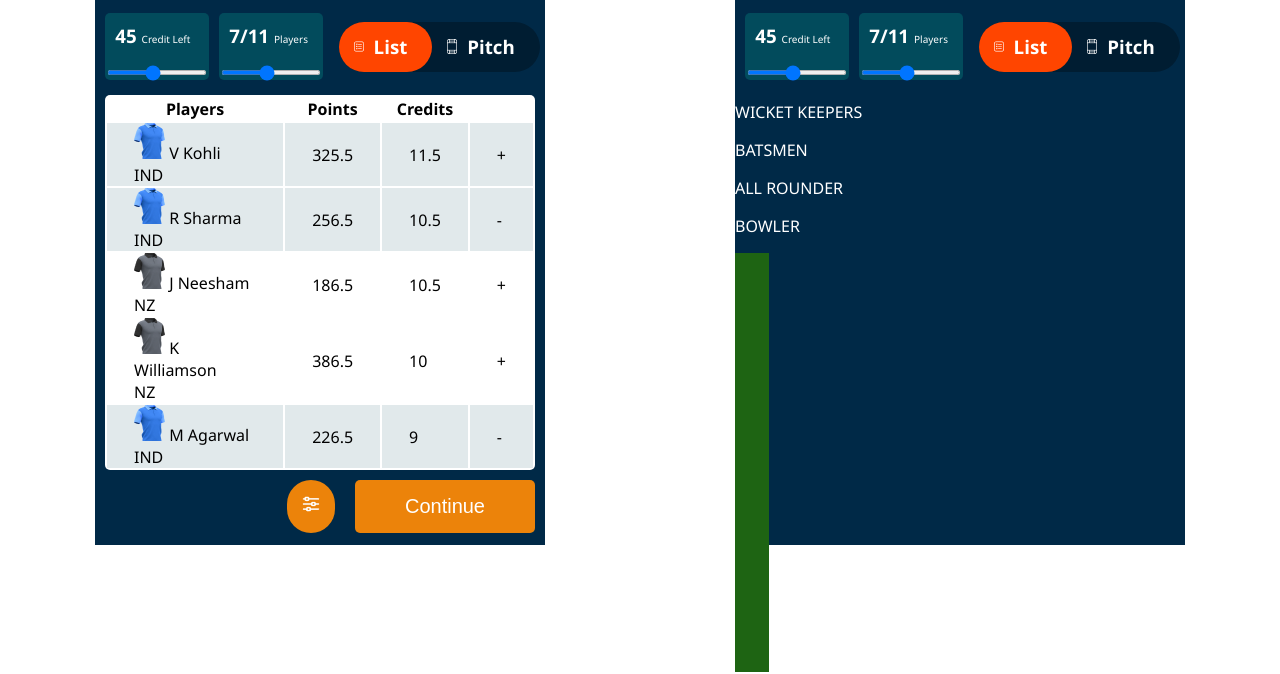
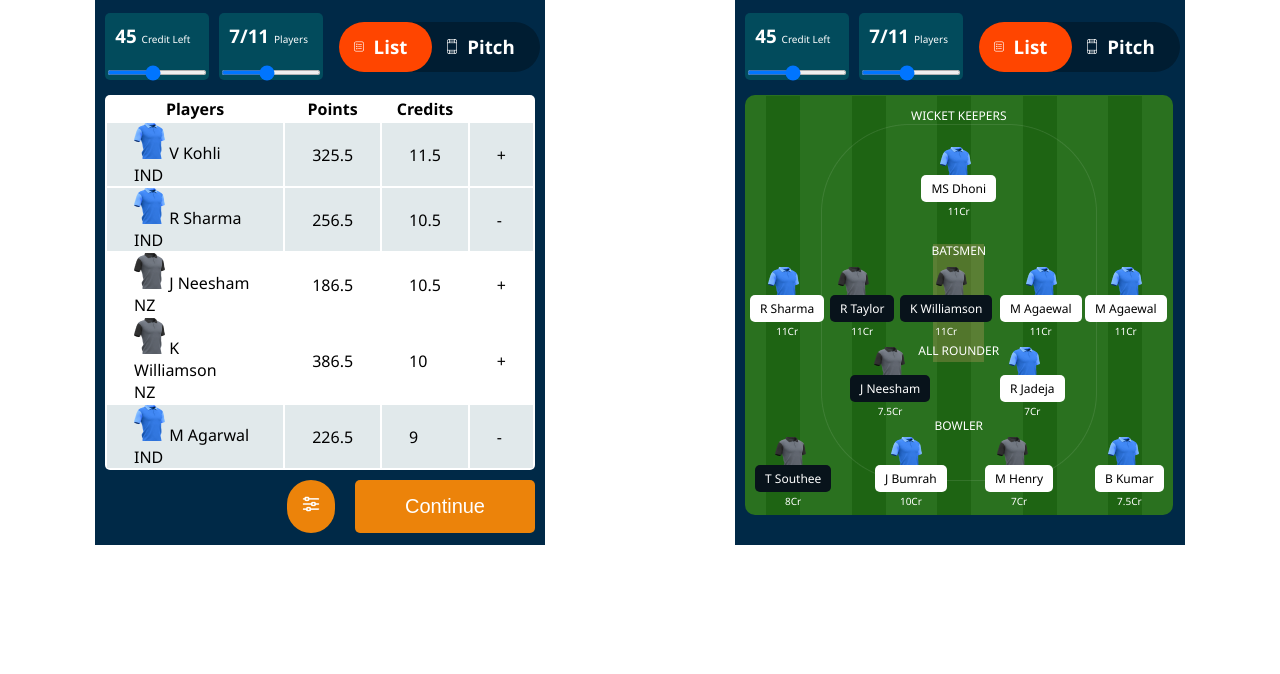
Before and after one commit to NekkantiDinesh/SportZ, a plain HTML site: page index.html in a window 1280 px wide. Shown: the part 165-839 px from the top of the page. After the commit the page ends 800 px from the top, so only its background shows below. Drawn offline with nearby package versions, Linux system fonts and the light colour scheme; files that its build step writes are made by us from their sources.

Commit message:
Update style.scss

```diff
--- a/style.scss
+++ b/style.scss
@@ -5,6 +5,9 @@ $background-color_1: orangered;
 $background-color_2: #0000004D;
 $background-color_3: #002947;
 $background-color_4: #ec830a;
+$background-color_5: #2A711F;
+$background-color_6: white;
+$background-color_7: #08131B;
 
 body {
 	padding: 0px;
@@ -163,3 +166,252 @@ tr {
 		padding: 0px 27px;
 	}
 }
+.greenField {
+	position: relative;
+	margin: 10px;
+	display: flex;
+	justify-content: center;
+	align-items: center;
+	width: 95%;
+	height: 60%;
+	background-color: $background-color_5;
+	border-radius: 10px;
+	z-index: 0;
+}
+.strip1 {
+	position: absolute;
+	left: 5%;
+	z-index: -1;
+	top: 1px;
+}
+.strip2 {
+	position: absolute;
+	left: 25%;
+	z-index: -1;
+	top: 1px;
+}
+.strip3 {
+	position: absolute;
+	left: 45%;
+	z-index: -1;
+	top: 1px;
+}
+.strip4 {
+	position: absolute;
+	left: 65%;
+	z-index: -1;
+	top: 1px;
+}
+.strip5 {
+	position: absolute;
+	left: 85%;
+	z-index: -1;
+	top: 1px;
+}
+.boundary {
+	position: absolute;
+}
+.wicketKeepers {
+	position: absolute;
+	font-size: 12px;
+	top: 0;
+}
+.batsmen {
+	position: absolute;
+	font-size: 12px;
+	top: 135px;
+}
+.allRounder {
+	position: absolute;
+	top: 235px;
+	font-size: 12px;
+}
+.bowler {
+	position: absolute;
+	top: 310px;
+	font-size: 12px;
+}
+.cricketpitch {
+	position: absolute;
+	z-index: -1;
+	opacity: 0.3;
+}
+.stump {
+	position: absolute;
+	top: 35.5%;
+	opacity: 0.3;
+}
+.bowling {
+	position: absolute;
+	top: 58%;
+	opacity: 0.3;
+}
+.dhoni {
+	img {
+		&::after {
+			position: absolute;
+			content: "c";
+			font-size: 20px;
+			background-color: $background-color_4;
+			padding: 20px;
+			z-index: 2;
+			top: 0;
+		}
+		position: absolute;
+		top: -38px;
+		z-index: -1;
+		right: 25px;
+	}
+	position: absolute;
+	text-align: center;
+	top: 90px;
+}
+.sharma {
+	img {
+		position: absolute;
+		top: -38px;
+		z-index: -1;
+		right: 25px;
+	}
+	position: absolute;
+	text-align: center;
+	top: 210px;
+	left: 5px;
+}
+.taylor {
+	img {
+		position: absolute;
+		top: -38px;
+		z-index: -1;
+		right: 25px;
+	}
+	position: absolute;
+	text-align: center;
+	top: 210px;
+	left: 85px;
+}
+.williamson {
+	img {
+		position: absolute;
+		top: -38px;
+		z-index: -1;
+		right: 25px;
+	}
+	position: absolute;
+	text-align: center;
+	top: 210px;
+	left: 155px;
+}
+.agarwal1 {
+	img {
+		position: absolute;
+		top: -38px;
+		z-index: -1;
+		right: 25px;
+	}
+	position: absolute;
+	text-align: center;
+	top: 210px;
+	left: 255px;
+}
+.agarwal2 {
+	img {
+		position: absolute;
+		top: -38px;
+		z-index: -1;
+		right: 25px;
+	}
+	position: absolute;
+	text-align: center;
+	top: 210px;
+	left: 340px;
+}
+.neesham {
+	img {
+		position: absolute;
+		top: -38px;
+		z-index: -1;
+		right: 25px;
+	}
+	position: absolute;
+	text-align: center;
+	top: 290px;
+	left: 105px;
+}
+.jadeja {
+	img {
+		position: absolute;
+		top: -38px;
+		z-index: -1;
+		right: 25px;
+	}
+	position: absolute;
+	text-align: center;
+	top: 290px;
+	left: 255px;
+}
+.southee {
+	img {
+		position: absolute;
+		top: -38px;
+		z-index: -1;
+		right: 25px;
+	}
+	position: absolute;
+	text-align: center;
+	top: 380px;
+	left: 10px;
+}
+.bumrah {
+	img {
+		position: absolute;
+		top: -38px;
+		z-index: -1;
+		right: 25px;
+	}
+	position: absolute;
+	text-align: center;
+	top: 380px;
+	left: 130px;
+}
+.henry {
+	img {
+		position: absolute;
+		top: -38px;
+		z-index: -1;
+		right: 25px;
+	}
+	position: absolute;
+	text-align: center;
+	top: 380px;
+	left: 240px;
+}
+.kumar {
+	img {
+		position: absolute;
+		top: -38px;
+		z-index: -1;
+		right: 25px;
+	}
+	position: absolute;
+	text-align: center;
+	top: 380px;
+	left: 350px;
+}
+.nameBg {
+	background-color: $background-color_6;
+	color: $color_2;
+	border-radius: 5px;
+	padding: 5px 10px;
+	font-size: 12px;
+	margin-top: -10px;
+	z-index: 5;
+}
+.blackBg {
+	background-color: $background-color_7;
+	color: $color_1;
+}
+.cost {
+	margin-top: -10px;
+	font-size: 10px;
+}
```
